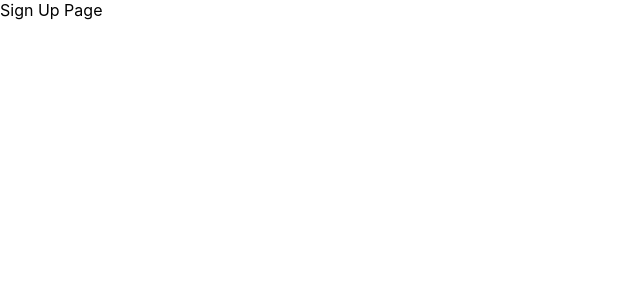
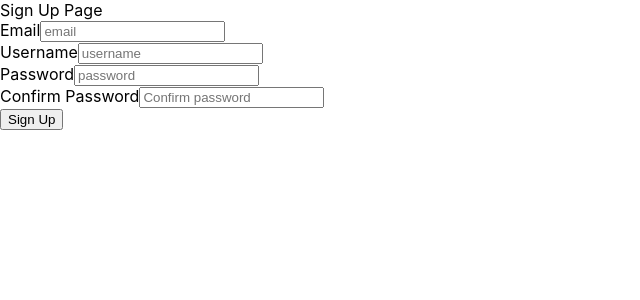
Before and after one commit to young-goons/rifflo-client, a React (Create React App) app: page /signup in a window 1280 px wide. Shown: the top 300 px of the page, without its empty margins (0-640 px from the left). Built offline with nearby package versions, Linux system fonts and the light colour scheme.

Commit message:
implemented signUp functionality
connected with MySQL database

```diff
--- a/src/containers/SignInPage/SignInPage.js
+++ b/src/containers/SignInPage/SignInPage.js
@@ -27,7 +27,7 @@ class SignInPage extends Component {
     };
 
     render () {
-        const authForm = (
+        const signInForm = (
             <div>
                 <div>
                     <span>Email</span>
@@ -52,10 +52,11 @@ class SignInPage extends Component {
                 </div>
             </div>
         );
+
         return (
             <div>
                 Sign In Page
-                {authForm}
+                {signInForm}
             </div>
         );
     }
--- a/src/containers/SignUpPage/SignUpPage.js
+++ b/src/containers/SignUpPage/SignUpPage.js
@@ -1,10 +1,105 @@
 import React, { Component } from 'react';
+import axios from 'axios';
 
 class SignUpPage extends Component {
+    state = {
+        email: "",
+        username: "",
+        password: "",
+        passwordConfirm: ""
+    };
+
+    emailInputHandler = (event) => {
+        this.setState({
+            email: event.target.value
+        });
+    };
+
+    usernameInputHandler = (event) => {
+        this.setState({
+            username: event.target.value
+        });
+    };
+
+    passwordInputHandler = (event) => {
+        this.setState({
+            password: event.target.value
+        });
+    };
+
+    passwordConfirmInputHandler = (event) => {
+        this.setState({
+            passwordConfirm: event.target.value
+        });
+    };
+
+    // TODO: confirm password, check no same email or username exists
+
+    signUpHandler = () => {
+        const url = "http://127.0.0.1:5000/signup";
+        const newUser = {
+            email: this.state.email,
+            username: this.state.username,
+            password: this.state.password
+        };
+        axios({method: 'POST', url: url, params: newUser})
+            .then(response => {
+                console.log(response.data);
+                alert("User successfully added");
+            })
+            .catch(error => {
+                alert(error);
+            })
+    };
+
     render() {
+        const signUpForm = (
+            <div>
+                <div>
+                    <span>Email</span>
+                    <input
+                        type="email"
+                        placeholder="email"
+                        onChange={this.emailInputHandler}
+                        value={this.state.email}
+                    />
+                </div>
+                <div>
+                    <span>Username</span>
+                    <input
+                        type="text"
+                        placeholder="username"
+                        onChange={this.usernameInputHandler}
+                    />
+                </div>
+                <div>
+                    <span>Password</span>
+                    <input
+                        type="password"
+                        placeholder="password"
+                        onChange={this.passwordInputHandler}
+                        value={this.state.password}
+                    />
+                </div>
+                <div>
+                    <span>Confirm Password</span>
+                    <input
+                        type="password"
+                        placeholder="Confirm password"
+                        onChange={this.passwordConfirmInputHandler}
+                        value={this.state.passwordConfirm}
+                    />
+                </div>
+                <div>
+                    <button onClick={this.signUpHandler}>Sign Up</button>
+                </div>
+            </div>
+        );
+
         return (
             <div>
                 Sign Up Page
+                {signUpForm}
             </div>
         );
     }
```
